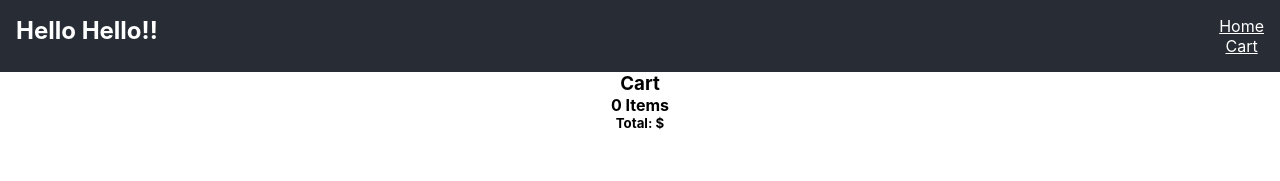
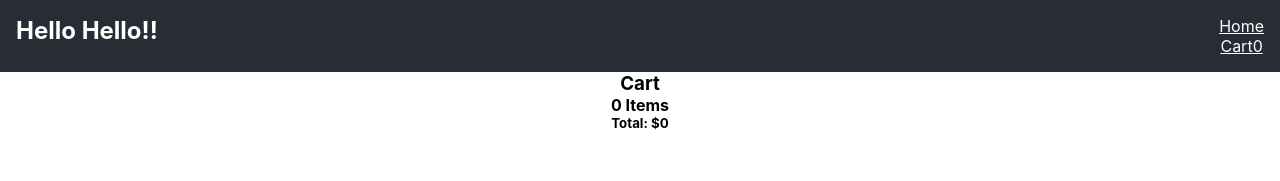
Before and after one commit to AndrewTownsley/react-ecomm-hooks, a React (Create React App) app: page /cart in a window 1280 px wide. Shown: the top 181 px of the page. Built offline with nearby package versions, Linux system fonts and the light colour scheme.

Commit message:
Fixed bug in cart component, total is working again.

```diff
--- a/src/App.css
+++ b/src/App.css
@@ -8,10 +8,10 @@
   margin: 0;
 }
 
-.Home {
+/* .Home {
   display: grid;
   grid-template-columns: 20% 80%;
-}
+} */
 
 .header {
   margin: 0;
--- a/src/Pages/Cart.jsx
+++ b/src/Pages/Cart.jsx
@@ -3,12 +3,12 @@ import CartItem from '../components/CartItem';
 import { CartState } from '../Context/Context';
 
 const Cart = ({ product }) => {
-    const [total, setTotal] = useState(0.00);
+    const [total, setTotal] = useState("0");
     const {cart, setCart} = CartState();
     console.log(cart);
 
     useEffect(() => {
-        setTotal(cart.sort((a, b) => a + Number(b.price), 0))
+        setTotal(cart.reduce((a, b) => a + Number(b.price), 0))
     }, [cart])
 
 
@@ -16,7 +16,7 @@ const Cart = ({ product }) => {
         <div className='cart'>
             <h3>Cart</h3>
             <h4>{cart.length} Items</h4>
-            <h5>Total: $</h5>
+            <h5>Total: ${total}</h5>
             <div className="product-container">
                 {
                     cart.map((product, index) => (
--- a/src/components/Header.jsx
+++ b/src/components/Header.jsx
@@ -11,7 +11,7 @@ const Header = () => {
             <nav>
                 <ul>
                     <li><Link to="/">Home</Link></li>
-                    <li><Link to="/cart">Cart</Link></li>
+                    <li><Link to="/cart">Cart{cart.length}</Link></li>
                 </ul>
             </nav>
         </div>
```
